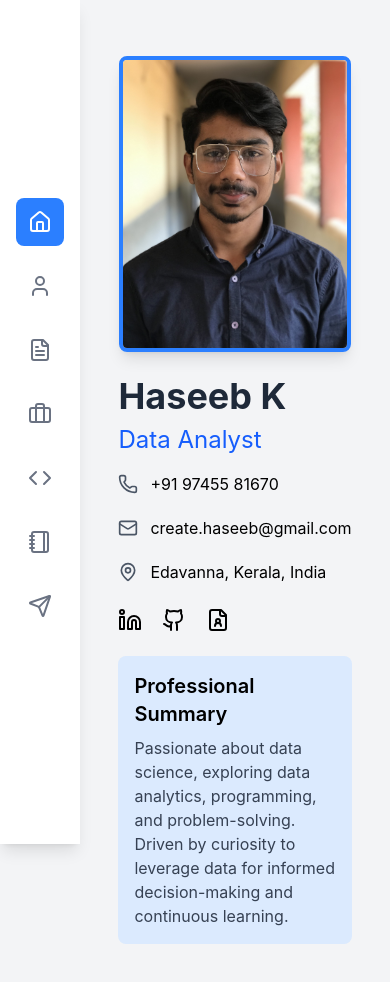
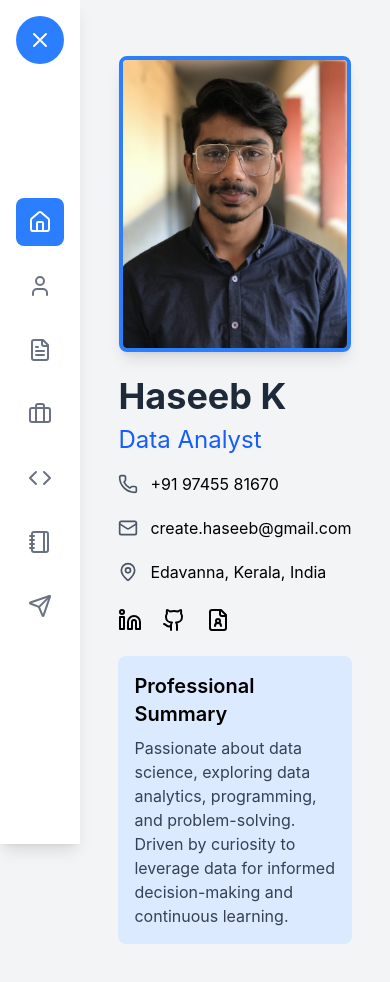
Before and after one commit to haseebk-ops/hsb-portfolio, a React (Create React App) app: page / in a window 390 px wide. Shown: the top 982 px of the page. Built offline with nearby package versions, Linux system fonts and the light colour scheme.

Commit message:
Navigation bar changed to responsive

```diff
--- a/src/Components/Portfolio.jsx
+++ b/src/Components/Portfolio.jsx
@@ -1,20 +1,19 @@
 import React, { useState, useEffect } from 'react';
-import { AnimatePresence } from 'framer-motion';
-import { motion } from 'framer-motion';
+import { motion, AnimatePresence } from 'framer-motion';
 import ReactMarkdown from "react-markdown";
 import remarkGfm from "remark-gfm";
 import { Prism as SyntaxHighlighter } from "react-syntax-highlighter";
 import { dracula } from "react-syntax-highlighter/dist/esm/styles/prism";
 import {
-  X, Home, Github, User, Search, ArrowLeft, Briefcase, FileText, Code, FileUser,
+  X, Home, Github, User, Search, ArrowLeft, Briefcase, FileText, Code, FileUser, Menu,
   Send, Notebook, Phone, Mail, Loader, Linkedin, MapPin, Instagram, ThumbsUp, Share2} from 'lucide-react';
-
 
 
 const PortfolioWebsite = () => {
   const [activeSection, setActiveSection] = useState('home');
   const [hoveredSection, setHoveredSection] = useState(null);
   const [isLoading, setIsLoading] = useState(true);
+  const [sidebarVisible, setSidebarVisible] = useState(true); // State to control sidebar visibility
 
   useEffect(() => {
     const loadingTimer = setTimeout(() => setIsLoading(false), 2000);
@@ -31,7 +30,6 @@ const PortfolioWebsite = () => {
     { key: 'contact', icon: Send, label: 'Contact' }
   ];
 
-
   const renderSection = () => {
     const sectionComponents = {
       home: <HomeSection />,
@@ -46,9 +44,11 @@ const PortfolioWebsite = () => {
   };
 
   return (
-    <div className="min-h-screen bg-gray-100 flex">
+    <div className="min-h-screen bg-gray-100 flex transition-all ease-in-out duration-300">
       {/* Sidebar Navigation */}
-      <nav className="fixed top-0 left-0 w-20 bg-white shadow-lg flex flex-col items-center justify-center py-8 h-full z-10">
+      <nav
+        className={`fixed top-0 left-0 w-20 bg-white shadow-lg flex flex-col items-center justify-center py-8 h-full z-10 transition-all duration-300 ${sidebarVisible ? 'block' : 'hidden'} md:flex md:justify-center md:items-center`}
+      >
         {sections.map(({ key, icon: Icon, label }) => (
           <motion.button
             key={key}
@@ -77,8 +77,24 @@ const PortfolioWebsite = () => {
         ))}
       </nav>
 
+      {/* Toggle Button for Sidebar on Small Devices */}
+      <button
+        onClick={() => setSidebarVisible(!sidebarVisible)}
+        className="fixed top-4 left-4 md:hidden p-3 bg-blue-500 text-white rounded-full z-20"
+      >
+        {sidebarVisible ? (
+          <X className="h-6 w-6" />
+        ) : (
+          <Menu className="h-6 w-6" />
+        )}
+      </button>
+
       {/* Main Content Area */}
-      <main className="flex-1 ml-20 p-8 overflow-y-auto">
+      <main
+        className={`flex-1 transition-all ease-in-out duration-300 ${
+          sidebarVisible ? 'ml-20' : 'ml-0'
+        } p-8 overflow-y-auto`}
+      >
         <AnimatePresence mode="wait">
           <motion.div
             key={activeSection}
@@ -94,6 +110,8 @@ const PortfolioWebsite = () => {
     </div>
   );
 };
+
+
 
 // Home Section
 
```
